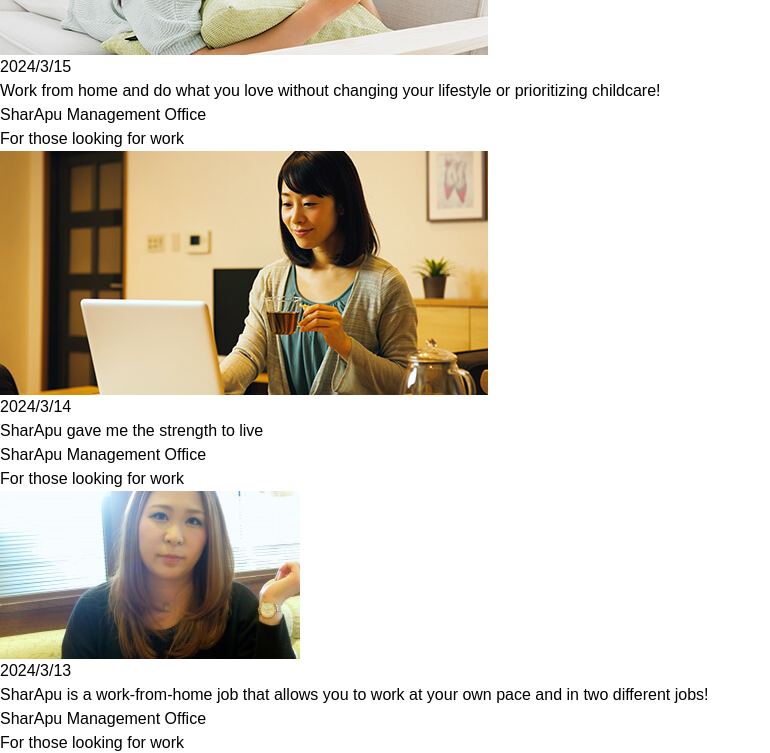
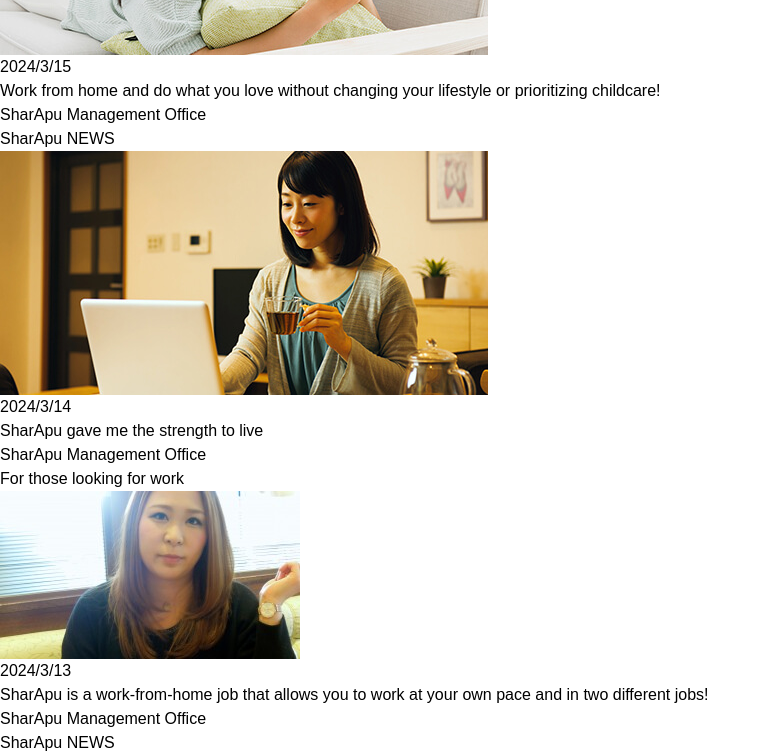
Before and after one commit to SumaiyaTarannumNoor/SharApu-Job-Portal, a React (Vite) app: page /interview in a window 1280 px wide. Shown: the part 1160-1913 px from the top of the page, without its empty margins (0-770 px from the left). Built offline with nearby package versions, Linux system fonts and the light colour scheme.

Commit message:
Categories Added to the Interview Cards

```diff
--- a/src/Pages/Interview/InterviewSections/InterviewCards.jsx
+++ b/src/Pages/Interview/InterviewSections/InterviewCards.jsx
@@ -31,7 +31,7 @@ const InterviewCards = ({ selectedCategory }) => {
     {
       id: 2,
       date: '2024/3/14',
-      category: 'For those looking for work',
+      category: 'SharApu NEWS',
       title: 'SharApu gave me the strength to live',
       imageSrc: Person2
     },
@@ -45,7 +45,7 @@ const InterviewCards = ({ selectedCategory }) => {
     {
       id: 4,
       date: '2024/3/12',
-      category: 'For those looking for work',
+      category: 'SharApu NEWS',
       title: 'Is it possible to have a side job without your company finding out?',
       imageSrc: Person4
     },
@@ -80,7 +80,7 @@ const InterviewCards = ({ selectedCategory }) => {
     {
       id: 9,
       date: '2024/3/7',
-      category: 'For those looking for work',
+      category: "Beginner's Guide",
       title: 'What is the job of answering corporate telephones?',
       imageSrc: Person9
     },
@@ -94,7 +94,7 @@ const InterviewCards = ({ selectedCategory }) => {
     {
       id: 11,
       date: '2024/3/5',
-      category: 'For those looking for work',
+      category: 'For those who want to order work',
       title: 'Start your work-from-home journey with data entry',
       imageSrc: Person11
     },
@@ -115,7 +115,7 @@ const InterviewCards = ({ selectedCategory }) => {
     {
       id: 14,
       date: '2024/3/2',
-      category: 'For those looking for work',
+      category: 'For those who want to order work',
       title: 'Setting up your perfect home office',
       imageSrc: Person14
     },
@@ -129,7 +129,7 @@ const InterviewCards = ({ selectedCategory }) => {
     {
       id: 16,
       date: '2024/2/29',
-      category: 'For those looking for work',
+      category: "Beginner's Guide",
       title: 'Building a successful career from home',
       imageSrc: Person16
     }
```
